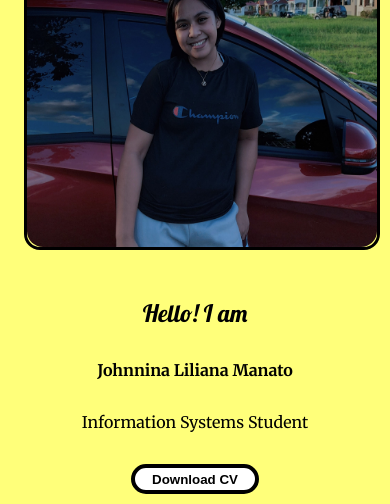
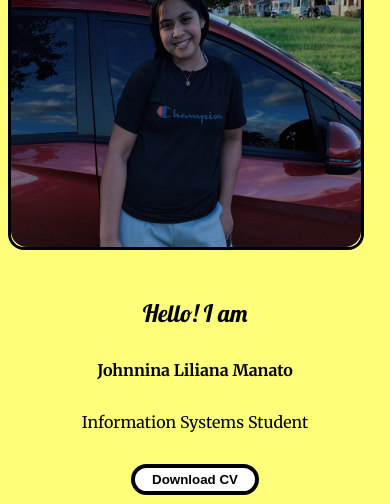
Before and after one commit to johnninamanato/BSIS_REPOSITORY, a plain HTML site: page index.html in a window 390 px wide. Shown: the part 374-878 px from the top of the page. Drawn offline with Linux system fonts and the light colour scheme.

Commit message:
modified

```diff
--- a/mediaqueries.css
+++ b/mediaqueries.css
@@ -32,7 +32,7 @@
 
   #profile,
   .section-container {
-    margin: auto 1.5rem;
+    margin: auto 0.5rem;
     display: block;
   }
 
@@ -47,7 +47,7 @@
 section,
 .section-container {
   height: fit-content;
-  margin: auto 1.5rem;
+  margin: auto 0.5rem;
 }
 
 section {
```
